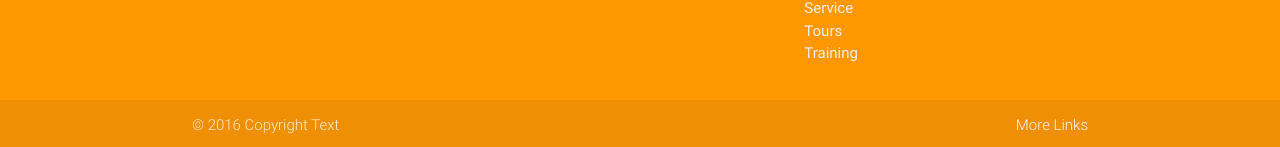
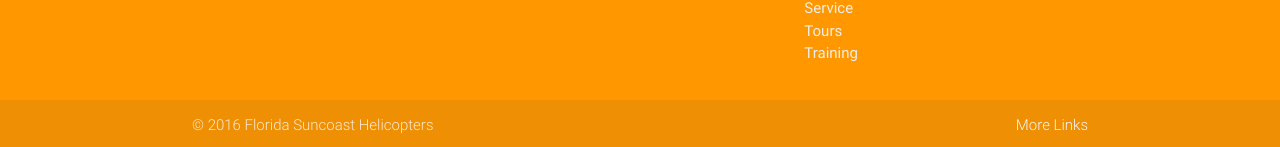
Before and after one commit to joncoop/fsh, a Jekyll site: the page built from index.html, in a window 1280 px wide. Shown: the part 1476-1623 px from the top of the page. Built offline with Jekyll 4.4.1, drawn with Linux system fonts in a browser that asks for light colours; nearby versions of some CDN libraries.

Commit message:
Nav updates.

```diff
--- a/_includes/footer.html
+++ b/_includes/footer.html
@@ -24,7 +24,7 @@
 
   <div class="footer-copyright">
     <div class="container">
-    © 2016 Copyright Text
+    © 2016 Florida Suncoast Helicopters
     <a class="grey-text text-lighten-4 right" href="#!">More Links</a>
     </div>
   </div>
--- a/_includes/header.html
+++ b/_includes/header.html
@@ -12,10 +12,9 @@
       <li><a href="#">Tours</a></li>
       <li><a href="#">Training</a></li>
     </ul>
-  </div>
 
     <ul id="slide-out" class="side-nav">
-    <li><a href="index.html">Home</a></li>
+      <li><a href="/">Home</a></li>
       <li><a href="#">About</a></li>
       <li><a href="#">Contact</a></li>
       <li><a href="#">Photography</a></li>
@@ -24,4 +23,5 @@
       <li><a href="#">Tours</a></li>
       <li><a href="#">Training</a></li>
     </ul>
+  </div>
 </nav>
```
Lines whose indentation alone changed are shown as unchanged.
